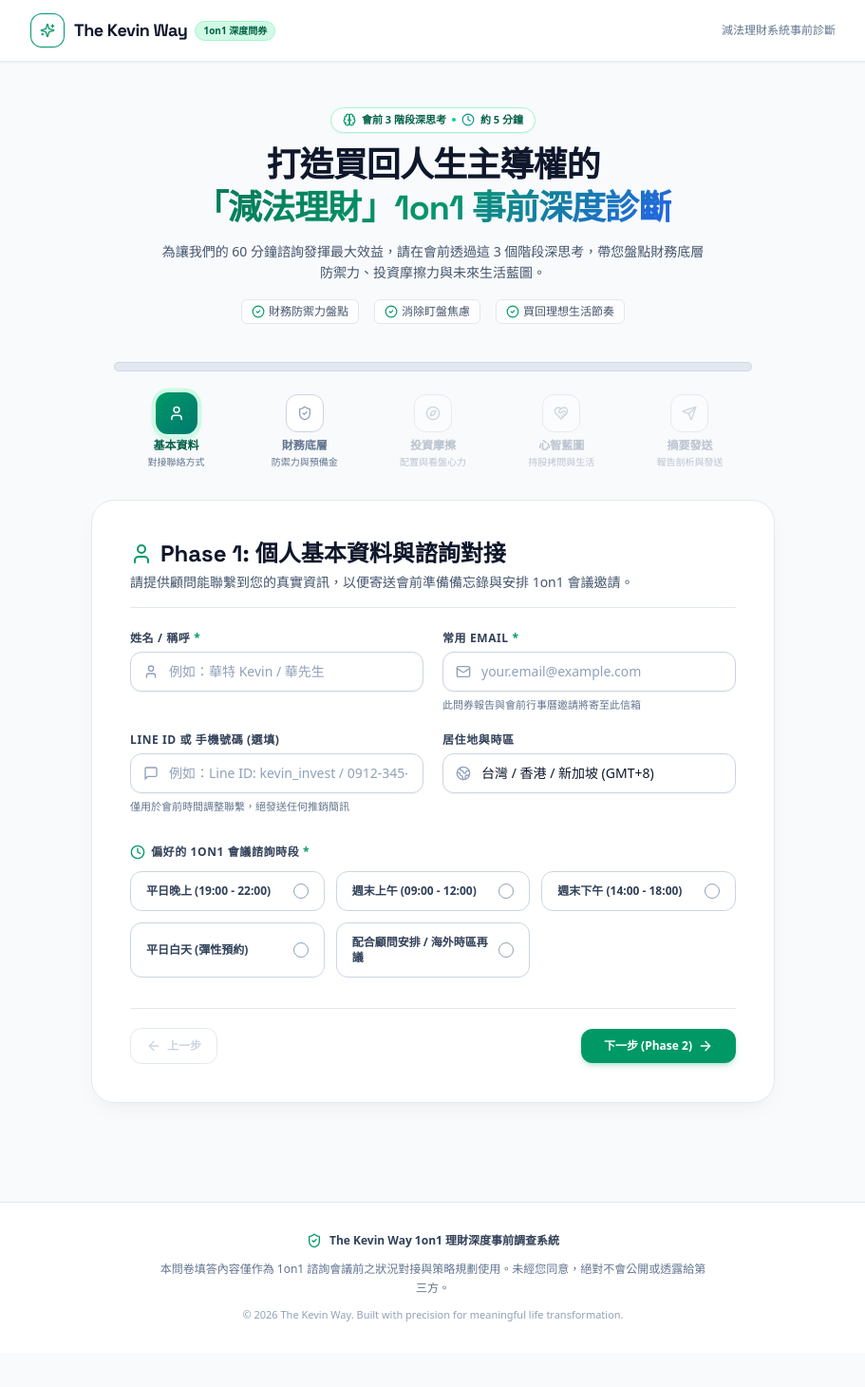
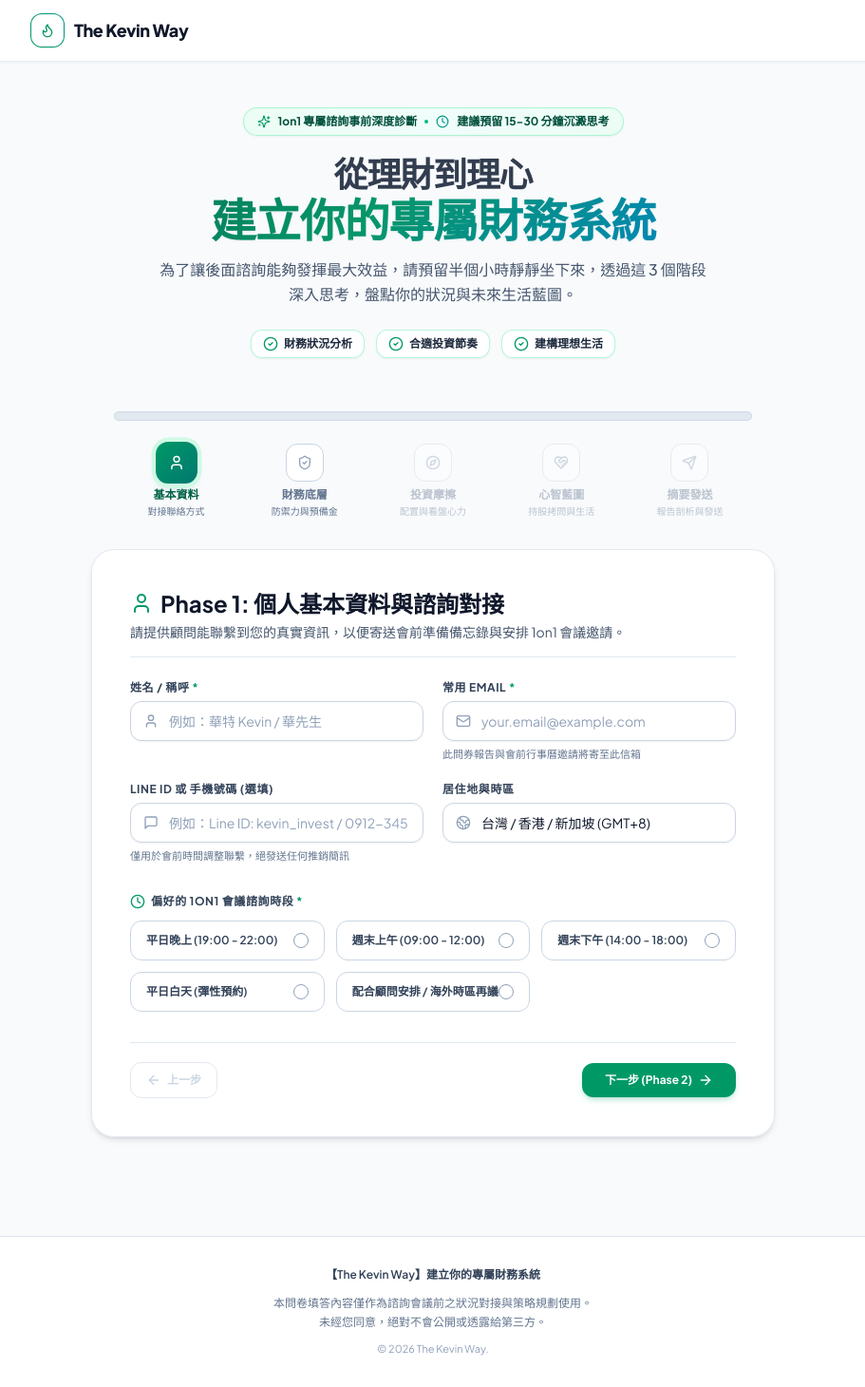
Before and after one commit to sky790312/pre-investigation_the.kevin.way, a React (Vite) app: page / in a window 1280 px wide. Shown: the whole page at 95% size, without its empty margins (184-1095 px from the left). Before the commit the page ends 1424 px from the top, so only its background shows below. Built offline with nearby package versions, Linux system fonts and the light colour scheme; no server answers.

Commit message:
style: highlight hero title '從理財到理心，建立你的專屬財務系統' with premium gradient and glow

```diff
--- a/api/send.js
+++ b/api/send.js
@@ -1,33 +1,36 @@
-import { Resend } from 'resend';
+import { Resend } from 'resend'
 
 // Vercel Serverless Route for Resend Email Sending
 export default async function handler(req, res) {
   // CORS & Method Check
   if (req.method === 'OPTIONS') {
-    return res.status(200).end();
+    return res.status(200).end()
   }
 
   if (req.method !== 'POST') {
-    return res.status(405).json({ error: 'Method Not Allowed' });
+    return res.status(405).json({ error: 'Method Not Allowed' })
   }
 
   try {
-    const { recipientEmail, userEmail, userName, reportMarkdown, formData } = req.body;
+    const { recipientEmail, userEmail, userName, reportMarkdown, formData } =
+      req.body
 
-    const apiKey = process.env.RESEND_API_KEY;
-    const targetRecipient = recipientEmail || process.env.RECIPIENT_EMAIL || 'sky790312yks@gmail.com';
+    const apiKey = process.env.RESEND_API_KEY
+    const targetRecipient =
+      recipientEmail || process.env.RECIPIENT_EMAIL || 'sky790312yks@gmail.com'
 
     // If RESEND_API_KEY is not configured yet on Vercel
     if (!apiKey) {
-      console.warn('RESEND_API_KEY is missing on Vercel environment variables.');
+      console.warn('RESEND_API_KEY is missing on Vercel environment variables.')
       return res.status(200).json({
         success: true,
-        message: '【預覽模式】問券已嘗試發送。在 Vercel 設定 RESEND_API_KEY 後即可收至真實信箱！',
+        message:
+          '【預覽模式】問券已嘗試發送。在 Vercel 設定 RESEND_API_KEY 後即可收至真實信箱！',
         note: 'Mock response because RESEND_API_KEY is not set.',
-      });
+      })
     }
 
-    const resend = new Resend(apiKey);
+    const resend = new Resend(apiKey)
 
     // Format Styled HTML Email
     const htmlContent = `
@@ -53,7 +56,7 @@ export default async function handler(req, res) {
       <body>
         <div class="container">
           <div class="header">
-            <h1>The Kevin Way 1on1 減法理財深度事前問券</h1>
+            <h1>【The Kevin Way】建立你的專屬財務系統</h1>
             <p>填答者：${userName || '學員'} (${userEmail})</p>
           </div>
 
@@ -116,19 +119,21 @@ export default async function handler(req, res) {
         </div>
       </body>
       </html>
-    `;
+    `
 
     const data = await resend.emails.send({
       from: 'The Kevin Way Questionnaire <onboarding@resend.dev>',
       to: targetRecipient,
       replyTo: userEmail,
-      subject: `【1on1 減法理財深度問券】${userName} 的事前調查報告`,
+      subject: `【The Kevin Way】建立你的專屬財務系統 - ${userName}`,
       html: htmlContent,
-    });
+    })
 
-    return res.status(200).json({ success: true, message: '問券已成功發送！', data });
+    return res
+      .status(200)
+      .json({ success: true, message: '問券已成功發送！', data })
   } catch (error) {
-    console.error('Error in Resend API:', error);
-    return res.status(500).json({ error: '發送失敗', details: error.message });
+    console.error('Error in Resend API:', error)
+    return res.status(500).json({ error: '發送失敗', details: error.message })
   }
 }
--- a/src/components/Footer.jsx
+++ b/src/components/Footer.jsx
@@ -6,14 +6,14 @@ export default function Footer() {
     <footer className="mt-16 border-t border-slate-200 bg-white py-8 px-4 text-center text-xs text-slate-500">
       <div className="max-w-4xl mx-auto space-y-3">
         <div className="flex items-center justify-center gap-2 text-slate-700 font-semibold">
-          <ShieldCheck className="w-4 h-4 text-emerald-600" />
-          <span>The Kevin Way 1on1 理財深度事前調查系統</span>
+          {/* <Heart className="w-4 h-4 text-emerald-600" /> */}
+          <span>【The Kevin Way】建立你的專屬財務系統</span>
         </div>
         <p className="max-w-xl mx-auto leading-relaxed text-slate-500">
-          本問卷填答內容僅作為 1on1 諮詢會議前之狀況對接與策略規劃使用。未經您同意，絕對不會公開或透露給第三方。
+          本問卷填答內容僅作為諮詢會議前之狀況對接與策略規劃使用。<br/>未經您同意，絕對不會公開或透露給第三方。
         </p>
         <p className="text-[11px] text-slate-400">
-          © {new Date().getFullYear()} The Kevin Way. Built with precision for meaningful life transformation.
+          © {new Date().getFullYear()} The Kevin Way.
         </p>
       </div>
     </footer>
--- a/src/components/HeaderHero.jsx
+++ b/src/components/HeaderHero.jsx
@@ -1,48 +1,54 @@
 import React from 'react';
-import { Clock, CheckCircle2, Brain } from 'lucide-react';
+import { CheckCircle2, Sparkles, Clock } from 'lucide-react';
 
 export default function HeaderHero() {
   return (
-    <div className="relative overflow-hidden pt-4 pb-4 sm:pt-8 sm:pb-6 px-2 sm:px-6 mb-2 sm:mb-4">
-      {/* Background Glow */}
-      <div className="absolute top-0 left-1/2 -translate-x-1/2 w-full max-w-2xl h-48 bg-gradient-to-b from-emerald-100/50 to-transparent blur-3xl pointer-events-none -z-10" />
+    <div className="relative overflow-hidden pt-4 pb-6 sm:pt-8 sm:pb-8 px-3 sm:px-6 mb-4 sm:mb-6">
+      {/* Radiant Background Aura Light */}
+      <div className="absolute top-1/2 left-1/2 -translate-x-1/2 -translate-y-1/2 w-full max-w-3xl h-64 bg-gradient-to-r from-emerald-200/40 via-teal-100/30 to-blue-100/40 blur-3xl pointer-events-none -z-10 rounded-full" />
 
-      <div className="max-w-2xl mx-auto text-center">
-        {/* Top Badge */}
-        <div className="inline-flex items-center gap-1.5 px-3 py-1 rounded-full bg-white border border-emerald-200 text-emerald-800 text-[11px] font-semibold mb-3 shadow-xs">
-          <Brain className="w-3.5 h-3.5 text-emerald-600 shrink-0" />
-          <span>會前 3 階段深思考</span>
-          <span className="w-1 h-1 rounded-full bg-emerald-400"></span>
+      <div className="max-w-2xl mx-auto text-center relative z-10">
+
+        {/* Top Highlight Badge */}
+        <div className="inline-flex items-center gap-2 px-3.5 py-1.5 rounded-full bg-gradient-to-r from-emerald-50 via-teal-50 to-emerald-50 border border-emerald-200/90 text-emerald-900 text-[11px] sm:text-xs font-bold mb-4 sm:mb-5 shadow-xs animate-fadeIn">
+          <Sparkles className="w-3.5 h-3.5 text-emerald-600 shrink-0" />
+          <span>1on1 專屬諮詢事前深度診斷</span>
+          <span className="w-1 h-1 rounded-full bg-emerald-500"></span>
           <Clock className="w-3.5 h-3.5 text-teal-600 shrink-0" />
-          <span>約 5 分鐘</span>
+          <span>建議預留 15-30 分鐘沉澱思考</span>
         </div>
 
-        {/* Main Title - Mobile Optimized */}
-        <h1 className="text-2xl sm:text-4xl font-extrabold tracking-tight text-slate-900 mb-2 sm:mb-3 leading-tight font-heading">
-          打造買回人生主導權的 <br />
-          <span className="gradient-text-emerald">「減法理財」1on1 事前深度診斷</span>
+        {/* Highlighted Main Title */}
+        <h1 className="text-3xl sm:text-4xl md:text-5xl font-black tracking-tight text-slate-900 mb-3 sm:mb-4 leading-[1.2] font-heading">
+          <span className="text-slate-800 font-extrabold block text-2xl sm:text-3xl md:text-4xl mb-1 opacity-90">
+            從理財到理心
+          </span>
+          <span className="gradient-text-emerald text-3xl sm:text-4xl md:text-5xl drop-shadow-xs block">
+            建立你的專屬財務系統
+          </span>
         </h1>
 
-        {/* Subtitle - Mobile Compact */}
-        <p className="text-slate-600 text-xs sm:text-sm leading-relaxed max-w-xl mx-auto mb-4">
-          為讓我們的 60 分鐘諮詢發揮最大效益，請在會前透過這 3 個階段深思考，帶您盤點財務底層防禦力、投資摩擦力與未來生活藍圖。
+        {/* Subtitle with better line height & contrast */}
+        <p className="text-slate-600 text-xs sm:text-sm md:text-base leading-relaxed max-w-xl mx-auto mb-5 sm:mb-6 font-medium">
+          為了讓後面諮詢能夠發揮最大效益，請預留半個小時靜靜坐下來，透過這 3 個階段深入思考，盤點你的狀況與未來生活藍圖。
         </p>
 
-        {/* Features Checklist */}
-        <div className="flex flex-wrap items-center justify-center gap-2 sm:gap-4 text-[11px] sm:text-xs text-slate-600 font-medium">
-          <div className="flex items-center gap-1 bg-white/80 px-2.5 py-1 rounded-md border border-slate-200">
-            <CheckCircle2 className="w-3.5 h-3.5 text-emerald-600" />
-            <span>財務防禦力盤點</span>
+        {/* Feature Highlight Chips */}
+        <div className="flex flex-wrap items-center justify-center gap-2 sm:gap-3 text-xs font-semibold">
+          <div className="flex items-center gap-1.5 bg-white/90 shadow-xs px-3 py-1.5 rounded-xl border border-emerald-200/80 text-slate-800 transition-all hover:border-emerald-300">
+            <CheckCircle2 className="w-4 h-4 text-emerald-600 shrink-0" />
+            <span>財務狀況分析</span>
           </div>
-          <div className="flex items-center gap-1 bg-white/80 px-2.5 py-1 rounded-md border border-slate-200">
-            <CheckCircle2 className="w-3.5 h-3.5 text-emerald-600" />
-            <span>消除盯盤焦慮</span>
+          <div className="flex items-center gap-1.5 bg-white/90 shadow-xs px-3 py-1.5 rounded-xl border border-emerald-200/80 text-slate-800 transition-all hover:border-emerald-300">
+            <CheckCircle2 className="w-4 h-4 text-emerald-600 shrink-0" />
+            <span>合適投資節奏</span>
           </div>
-          <div className="flex items-center gap-1 bg-white/80 px-2.5 py-1 rounded-md border border-slate-200">
-            <CheckCircle2 className="w-3.5 h-3.5 text-emerald-600" />
-            <span>買回理想生活節奏</span>
+          <div className="flex items-center gap-1.5 bg-white/90 shadow-xs px-3 py-1.5 rounded-xl border border-emerald-200/80 text-slate-800 transition-all hover:border-emerald-300">
+            <CheckCircle2 className="w-4 h-4 text-emerald-600 shrink-0" />
+            <span>建構理想生活</span>
           </div>
         </div>
+
       </div>
     </div>
   );
--- a/src/components/Navbar.jsx
+++ b/src/components/Navbar.jsx
@@ -1,5 +1,5 @@
 import React from 'react';
-import { Sparkles } from 'lucide-react';
+import { Sparkles, Shield, Clock, Flame, Zap, CheckCircle2} from 'lucide-react';
 
 export default function Navbar() {
   return (
@@ -10,7 +10,7 @@ export default function Navbar() {
         <div className="flex items-center gap-2.5">
           <div className="w-8 h-8 sm:w-9 sm:h-9 rounded-xl bg-gradient-to-tr from-emerald-600 to-teal-600 p-[1px] shadow-xs shrink-0">
             <div className="w-full h-full bg-white rounded-[11px] flex items-center justify-center">
-              <Sparkles className="w-4 h-4 text-emerald-600" />
+              <Flame className="w-4 h-4 text-emerald-600" />
             </div>
           </div>
           <div>
@@ -18,17 +18,14 @@ export default function Navbar() {
               <span className="font-heading font-extrabold text-base sm:text-lg tracking-tight text-slate-900">
                 The Kevin Way
               </span>
-              <span className="px-2 py-0.5 text-[10px] font-bold bg-emerald-100 text-emerald-800 border border-emerald-200 rounded-full">
-                1on1 深度問券
-              </span>
             </div>
           </div>
         </div>
 
         {/* Right Subtle Tag */}
-        <div className="text-xs text-slate-500 font-medium hidden sm:block">
+        {/* <div className="text-xs text-slate-500 font-medium hidden sm:block">
           減法理財系統事前診斷
-        </div>
+        </div> */}
       </div>
     </header>
   );
--- a/src/components/Step5ReviewSubmit.jsx
+++ b/src/components/Step5ReviewSubmit.jsx
@@ -19,7 +19,7 @@ export default function Step5ReviewSubmit({
 
   // Format report markdown
   const generateReportMarkdown = () => {
-    return `# 【The Kevin Way 1on1 減法理財深度問券】事前調查報告
+    return `# 【The Kevin Way】建立你的專屬財務系統
 
 ## 📋 基本資料 (Phase 1)
 - **姓名 / 稱呼**：${formData.name || '未填寫'}
--- a/src/index.css
+++ b/src/index.css
@@ -1,52 +1,41 @@
 @import "tailwindcss";
 
 @layer base {
-  body {
-    font-family: 'Plus Jakarta Sans', 'Noto Sans TC', sans-serif;
-    background-color: #f8fafc;
-    color: #0f172a;
-  }
-
-  h1, h2, h3, .font-heading {
-    font-family: 'Space Grotesk', 'Plus Jakarta Sans', 'Noto Sans TC', sans-serif;
+  :root {
+    --font-heading: 'Plus Jakarta Sans', 'Noto Sans TC', sans-serif;
+    --font-sans: 'Plus Jakarta Sans', 'Noto Sans TC', sans-serif;
+    --font-mono: 'Space Grotesk', monospace;
   }
 }
 
-/* Custom Scrollbar for Light Theme */
+.font-heading {
+  font-family: var(--font-heading);
+}
+
+.gradient-text-emerald {
+  background: linear-gradient(135deg, #047857 0%, #059669 40%, #0284c7 100%);
+  -webkit-background-clip: text;
+  -webkit-text-fill-color: transparent;
+}
+
+.glass-panel-light {
+  background: rgba(255, 255, 255, 0.92);
+  backdrop-filter: blur(12px);
+  border: 1px solid rgba(226, 232, 240, 0.9);
+}
+
+/* Custom Scrollbar */
 ::-webkit-scrollbar {
-  width: 8px;
+  width: 6px;
+  height: 6px;
 }
 ::-webkit-scrollbar-track {
   background: #f1f5f9;
 }
 ::-webkit-scrollbar-thumb {
   background: #cbd5e1;
-  border-radius: 4px;
+  border-radius: 9999px;
 }
 ::-webkit-scrollbar-thumb:hover {
   background: #94a3b8;
 }
-
-/* High-contrast Light Card Panel */
-.glass-panel-light {
-  background: rgba(255, 255, 255, 0.95);
-  backdrop-filter: blur(12px);
-  -webkit-backdrop-filter: blur(12px);
-  border: 1px solid #e2e8f0;
-  box-shadow: 0 10px 25px -5px rgba(15, 23, 42, 0.04), 0 8px 10px -6px rgba(15, 23, 42, 0.03);
-}
-
-.gradient-text-emerald {
-  background: linear-gradient(135deg, #047857 0%, #059669 50%, #2563eb 100%);
-  -webkit-background-clip: text;
-  -webkit-text-fill-color: transparent;
-}
-
-@keyframes spin-slow {
-  from { transform: rotate(0deg); }
-  to { transform: rotate(360deg); }
-}
-
-.animate-spin-slow {
-  animation: spin-slow 12s linear infinite;
-}
```
